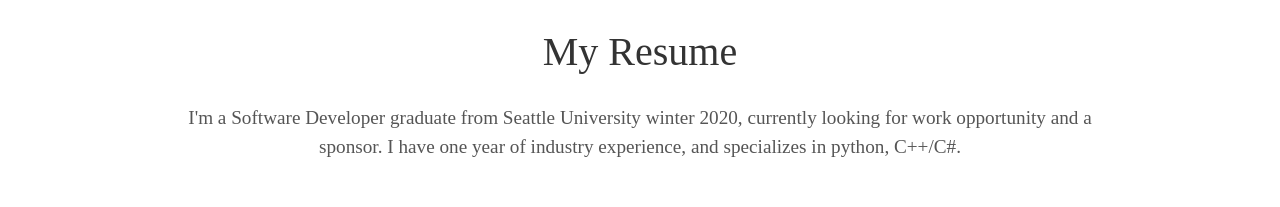
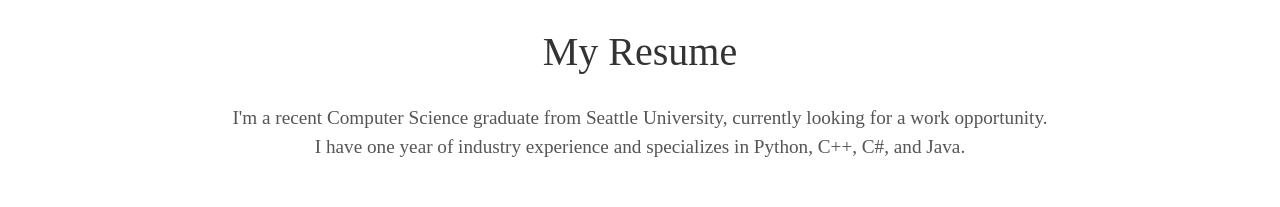
Before and after one commit to bridyboo/website, a Jekyll site: the page built from index.html, in a window 1280 px wide. Shown: the part 953-1160 px from the top of the page. Built offline with Jekyll 4.4.1, drawn with Linux system fonts in a browser that asks for light colours; some web fonts are replaced.

Commit message:
final touches on style for about.html, and updated resume

```diff
--- a/_config.yml
+++ b/_config.yml
@@ -6,7 +6,7 @@
 
 # User settings
 username: Matthew Brian Darmadi
-user_description: I'm a Software Developer graduate from Seattle University winter 2020, currently looking for work opportunity and a sponsor. I have one year of industry experience, and specializes in python, C++/C#.
+#user_description: I'm a recent Computer Science graduate from Seattle University, currently looking for work opportunity. I have one year of industry experience, and specializes in python, C++, C#, and Java.
 user_title: Software Developer
 email: matthewdarmadi@gmail.com
 
--- a/_includes/about.html
+++ b/_includes/about.html
@@ -1,6 +1,6 @@
 <div class="user-details">
   <h1>My Resume</h1>
-  <p>{{ site.user_description }}</p>
+  <p>I'm a recent Computer Science graduate from Seattle University, currently looking for a work opportunity.<br> I have one year of industry experience and specializes in Python, C++, C#, and Java.</p>
   <br>
   <div id ="resumePage">
     <iframe src="assets\resume.pdf#toolbar=0&navpanes=0&scrollbar=0&statusbar=0&messages=0&scrollbar=0" width="100%" height="900px"></iframe>
```
Also changed, not shown: 1 other file.
